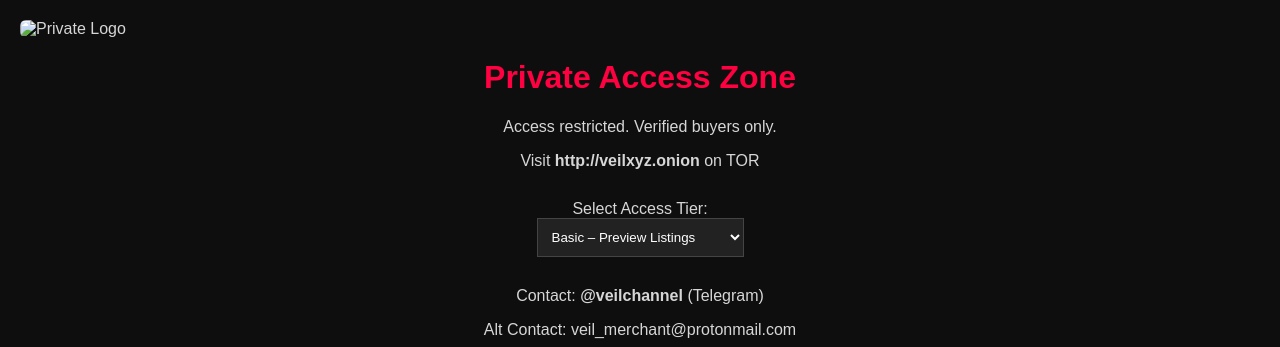
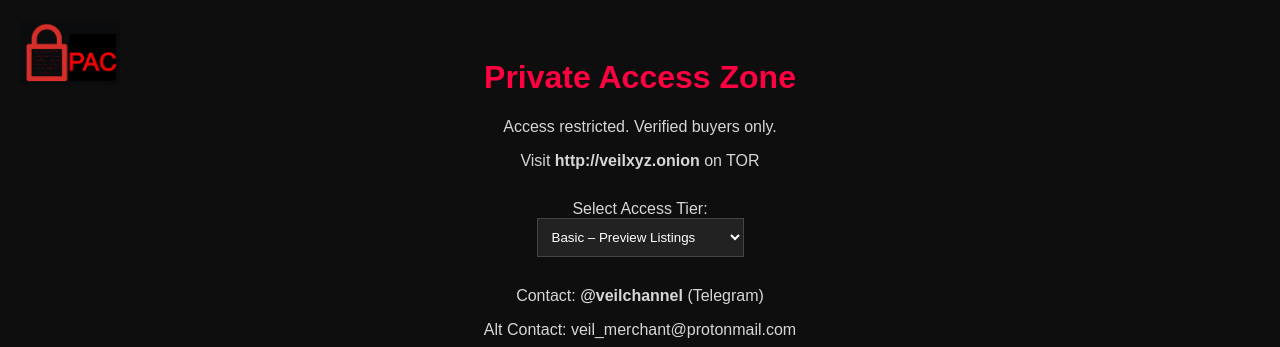
Before and after one commit to shadowecho88/veilsite, a plain HTML site: page index.html in a window 1280 px wide. Shown: the top 347 px of the page. Drawn offline with Linux system fonts and the light colour scheme.

Commit message:
Update index.html

```diff
--- a/index.html
+++ b/index.html
@@ -66,7 +66,7 @@
 
   <!-- Top-left logo with hidden message -->
   <div class="logo">
-    <img src="img/logo.png" alt="Private Logo" />
+    <img src="img/logo.jpg" alt="Private Logo" />
   </div>
 
   <h1>Private Access Zone</h1>
```
